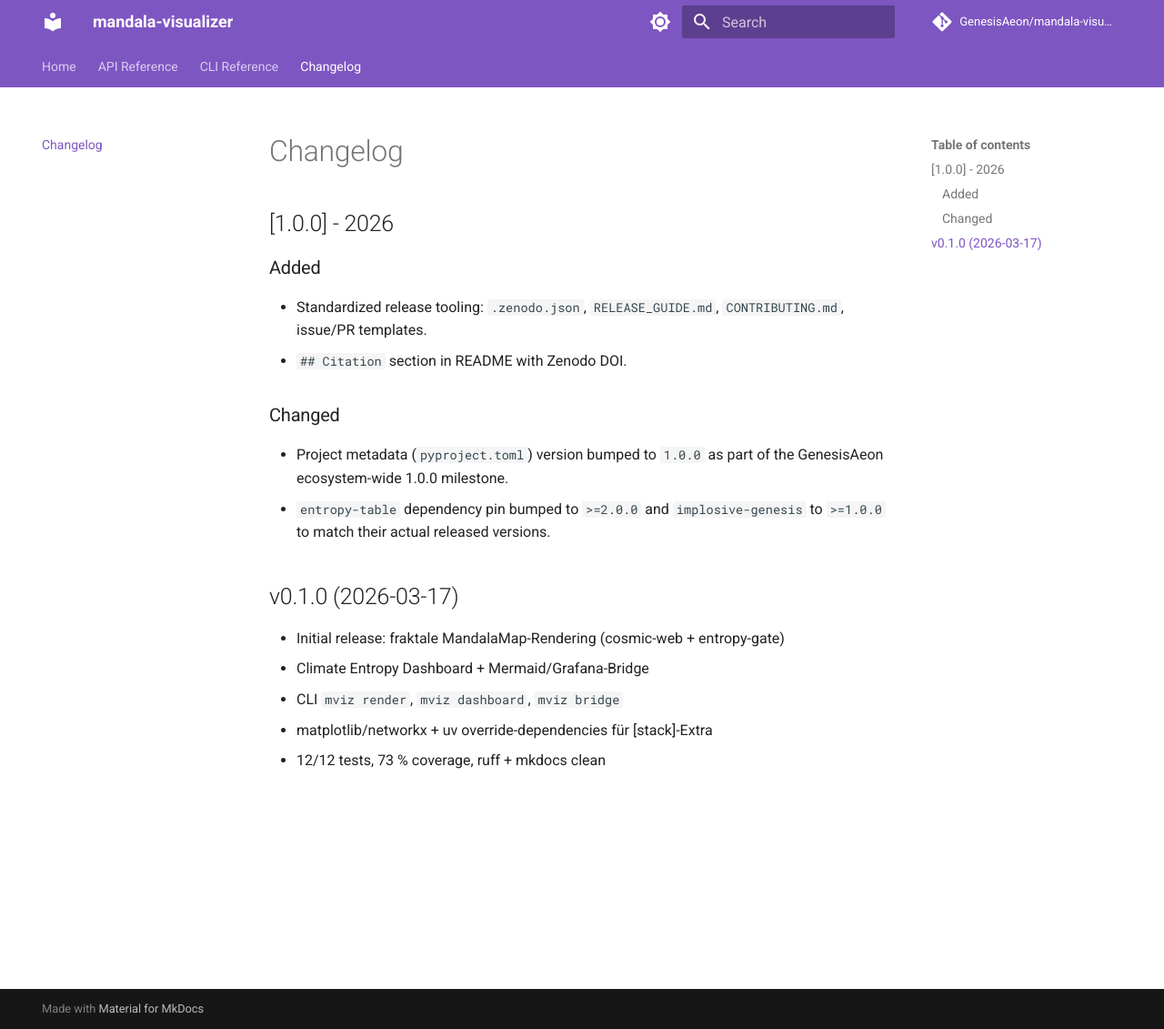
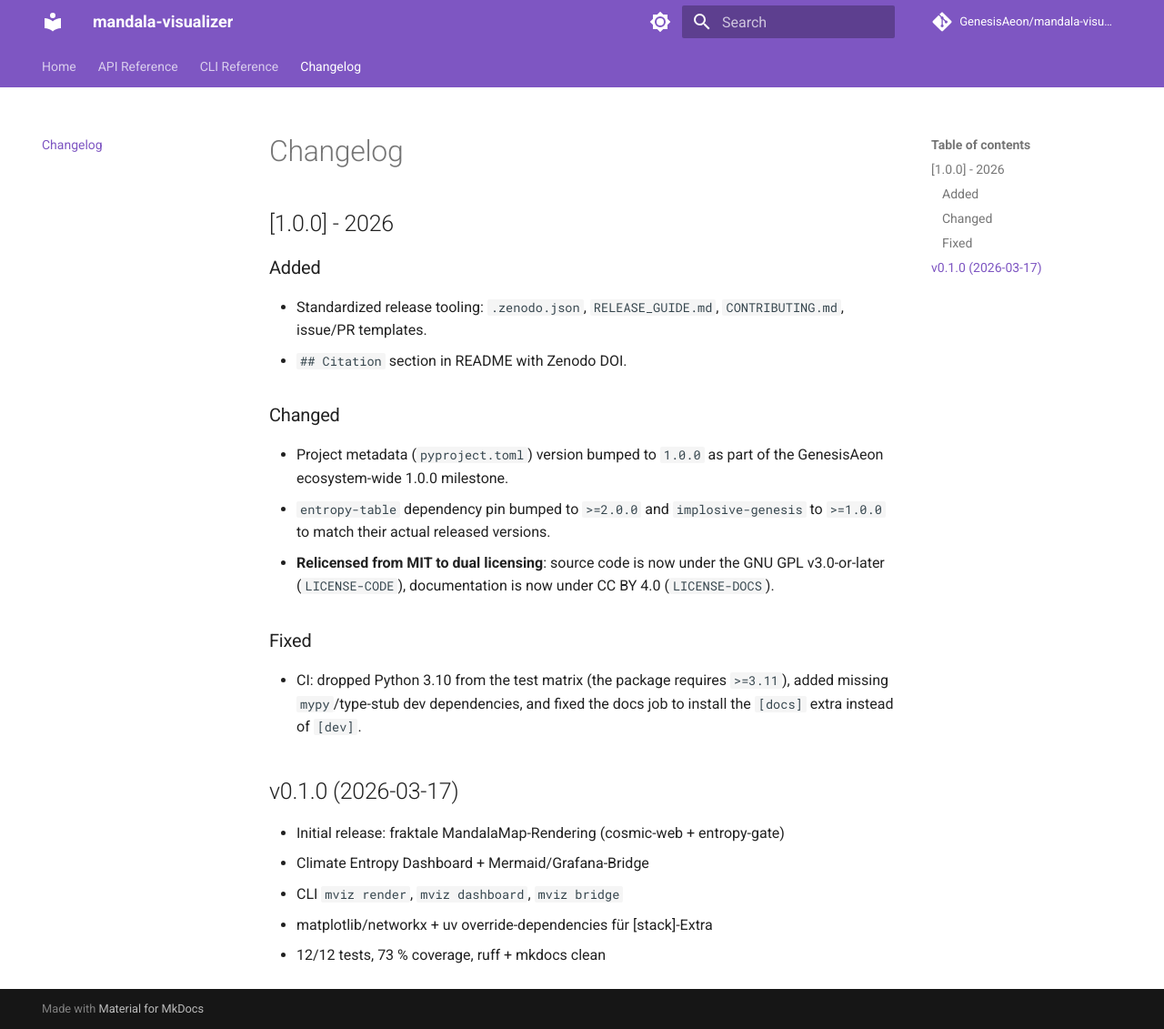
Before and after one commit to GenesisAeon/mandala-visualize, an MkDocs documentation site: the page built from docs/changelog.md, in a window 1280 px wide and 1131 px high. Shown: the whole window at 91% size. Built offline with MkDocs 1.6.1 and Material for MkDocs 9.7.7, drawn with Linux system fonts in a browser that asks for light colours; comment, search, counter and statistics services are not loaded.

Commit message:
chore: relicense as dual GPL-3.0-or-later (code) + CC BY 4.0 (docs)
Replace the MIT license with a dual-license scheme: source code under
GNU GPL v3.0-or-later (LICENSE-CODE), documentation under CC BY 4.0
(LICENSE-DOCS). Update pyproject.toml's SPDX license expression and
classifiers, .zenodo.json, and README/docs license badges accordingly.

Also fixes CI: drops Python 3.10 from the test matrix (package requires
>=3.11), adds missing mypy/type-stub dev dependencies, and points the
docs job at the [docs] extra instead of [dev].

Co-Authored-By: Claude Sonnet 4.6 <noreply@anthropic.com>
Claude-Session: https://claude.ai/code/session_01RscFvRLgomG2p4JjRb5BZZ

```diff
--- a/CHANGELOG.md
+++ b/CHANGELOG.md
@@ -12,6 +12,14 @@
   the GenesisAeon ecosystem-wide 1.0.0 milestone.
 - `entropy-table` dependency pin bumped to `>=2.0.0` and `implosive-genesis`
   to `>=1.0.0` to match their actual released versions.
+- **Relicensed from MIT to dual licensing**: source code is now under the
+  GNU GPL v3.0-or-later (`LICENSE-CODE`), documentation is now under
+  CC BY 4.0 (`LICENSE-DOCS`).
+
+### Fixed
+- CI: dropped Python 3.10 from the test matrix (the package requires
+  `>=3.11`), added missing `mypy`/type-stub dev dependencies, and fixed
+  the docs job to install the `[docs]` extra instead of `[dev]`.
 
 ## v0.1.0 (2026-03-17)
 
```
Also changed, not shown: README.md (+16 -1 lines), docs/index.md (+2 -1 lines), pyproject.toml (+7 -3 lines), .zenodo.json, 4 other files.
